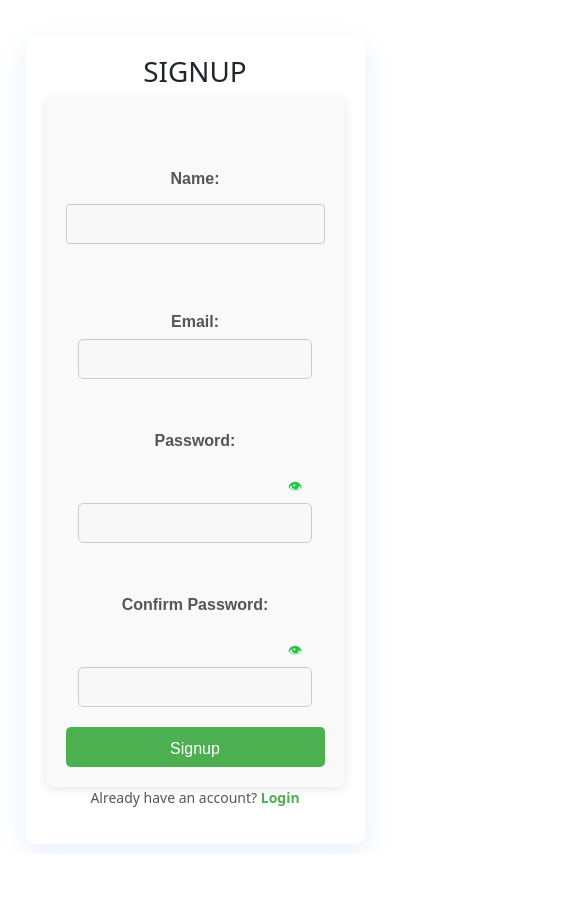
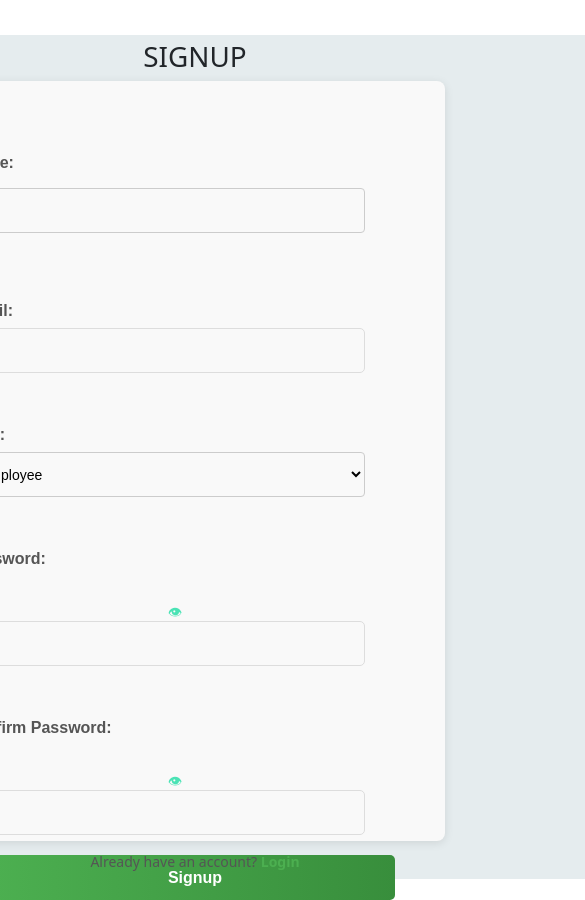
Before and after one commit to sarahmsoh/assetinventorymanagement, a React (Create React App) app in the folder assetinventorymanagement/: page /signup in a window 390 px wide. Shown: the whole page, 585 px wide, since content can reach past the window. Before the commit the page ends 854 px from the top, so only its background shows below. Built offline with nearby package versions, Linux system fonts and the light colour scheme.

Commit message:
employees updates

```diff
--- a/assetinventorymanagement/src/App.js
+++ b/assetinventorymanagement/src/App.js
@@ -22,6 +22,7 @@ import AssetManagement from './manager/AssetManagement/AssetManagent';
 import AssertAllocationTable from './manager/AssetAllocation/AssetAllocationTable';
 import PendingRequestsTable from './manager/RequestManagement/ApproveRequestModal';
 import CompletedRequestTable from './manager/RequestManagement/CompletedRequestsTable';
+import sidebar from './employees/components/Sidebar';
 import Header from './admin/components/Header';
 
 
@@ -62,6 +63,7 @@ const App = () => {
         <Route path="/manager/dashboard" element={<Dashboard />} /> */}
 
         {/* Forms */}
+        <Route path="/sidebar" element={<sidebar />} />
         <Route path="/requestform" element={<RequestForm />} />
         <Route path="/repairform" element={<RepairForm />} />
         <Route path="/assetallocation" element={<AllocationForm />} />
--- a/assetinventorymanagement/src/employees/components/RepairForm.js
+++ b/assetinventorymanagement/src/employees/components/RepairForm.js
@@ -1,5 +1,6 @@
 import React, { useState } from 'react';
 import './RepairForm.css';
+
 
 const EmployeeRepairForm = () => {
   const [formData, setFormData] = useState({
--- a/assetinventorymanagement/src/employees/components/RequestForm.css
+++ b/assetinventorymanagement/src/employees/components/RequestForm.css
@@ -12,18 +12,19 @@ body {
 
   h2 {
     text-align: center;
-    font-size: 24px;
-    color: hsl(187, 87%, 46%);
+    font-size: 30px;
+    color: hwb(187 6% 14%);
     ;
   }
 
   form {
-    background-color: hwb(189 18% 8%);
+    background-color: hwb(187 93% 4%);
     padding: 20px;
-    border-radius: 8px;
+    border-radius: 10px;
     box-shadow: 0 4px 8px rgba(0, 0, 0, 0.1);
-    width: 100%;
-    max-width: 500px;
+    width: 1000px;
+    height: 90vh;
+
   }
 
   /* Form elements */
--- a/assetinventorymanagement/src/employees/components/RequestForm.js
+++ b/assetinventorymanagement/src/employees/components/RequestForm.js
@@ -1,5 +1,8 @@
 import React, { useState } from 'react';
 import './RequestForm.css';
+
+
+
 const RequestForm = () => {
   const [employeeName, setEmployeeName] = useState('');
   const [reason, setReason] = useState('');
--- a/assetinventorymanagement/src/employees/components/Requests.js
+++ b/assetinventorymanagement/src/employees/components/Requests.js
@@ -1,6 +1,7 @@
 import React, { useState, useEffect } from 'react';
 import { fetchRequests } from './api';
 import './api.css';
+
 
 const Requests = () => {
   const [requests, setRequests] = useState([]);
@@ -16,7 +17,7 @@ const Requests = () => {
 
   return (
     <div className="api-container">
-      <h1>Requests</h1>
+      <h1>Your Requests</h1>
       <div className="api-list">
         {requests.length === 0 ? (
           <p>No requests available.</p>
--- a/assetinventorymanagement/src/employees/components/Signup.css
+++ b/assetinventorymanagement/src/employees/components/Signup.css
@@ -1,34 +1,32 @@
 /* Global Styles */
 body {
-  font-family: 'Arial', sans-serif;
-  background-color: #f4f7fa;
+  font-family: 'Poppins', sans-serif;
+  background-color: #11bed4;
   margin: 0;
   padding: 0;
   display: flex;
   justify-content: center;
   align-items: center;
-  height: 100vh;  /* Full height */
+  height: 50vh;
   color: #333;
 }
 
 /* Signup Container */
 .signup-container {
-  max-width: 450px;
-  width: 100%;
-  margin: 10px auto;
-  padding: 40px;
-  background-color: #fff;
-  border-radius: 10px;
-  box-shadow: 0 10px 30px rgba(23, 121, 212, 0.1);
-  display: flex;
+  width: 800px;
+  height: 100vh;
+  padding: 20px;
+  background: rgb(229, 236, 238);
+  display: block;
   flex-direction: column;
+  justify-content: center;
   align-items: center;
   text-align: center;
 }
 
 /* Heading */
 h1 {
-  font-size: 28px;
+  font-size: 32px;
   color: #4CAF50;
   margin-bottom: 20px;
   font-weight: bold;
@@ -39,7 +37,9 @@ h1 {
 .form-group {
   margin-bottom: 20px;
   width: 100%;
+  max-width: 400px;
   position: relative;
+  text-align: left;
 }
 
 /* Label Styling */
@@ -48,86 +48,82 @@ label {
   margin-bottom: 8px;
   font-weight: bold;
   font-size: 16px;
-  color: #555;
+  color: #444;
 }
 
 /* Input Fields */
 input[type="text"],
 input[type="text"],
+input[type="text"],
 input[type="email"],
-input[type="password"] {
-  width: 90%;
+input[type="password"],
+select {
+  width: 100%;
   height: 45px;
-  padding: 10px;
+  padding: 3px;
   font-size: 16px;
-  border: 1px solid #ccc;
+  border: 1px solid #ddd;
   border-radius: 5px;
-  background-color: #f8f8f8;
-  transition: border 0.3s ease, box-shadow 0.3s ease;
-  padding-right: 40px; /* Space for toggle button */
+  background-color: #f9f9f9;
+  transition: 0.3s;
+  padding-left: 50px;
 }
 
 /* Input Focus Effects */
-input[type="text"]:focus,
-input[type="text"]:focus,
-input[type="email"]:focus,
-input[type="password"]:focus {
+input:focus, select:focus {
   border-color: #4CAF50;
-  box-shadow: 0 0 8px rgba(76, 175, 80, 0.3);
+  box-shadow: 0 0 10px rgba(76, 175, 80, 0.3);
   outline: none;
 }
 
 /* Password Toggle Button */
 .password-toggle {
   position: absolute;
-  /* right: 30px; */
-  left: 100px;
+  left: 10px;
   top: 50%;
   transform: translateY(-50%);
   background: none;
   border: none;
   font-size: 16px;
   cursor: pointer;
-  color: hwb(132 15% 23%);
+  color: hwb(162 29% 11%);
   transition: color 0.3s ease;
 }
 
-/* Password Toggle Hover */
 .password-toggle:hover {
-  color: hsl(160, 89%, 26%);
-  /* left: 10px;
-  top: 50%; */
-  /* width: 20px; */
-
+  color: #388e3c;
 }
 
 /* Submit Button */
 button[type="submit"] {
   width: 100%;
+  max-width: 400px;
   height: 45px;
-  background-color: #4CAF50;
-  color: #fff;
+  background: linear-gradient(90deg, #4CAF50, #388e3c);
+  color: white;
   font-size: 16px;
   border: none;
   border-radius: 5px;
   cursor: pointer;
-  transition: background-color 0.3s ease, transform 0.2s ease;
+  transition: 0.3s;
+  font-weight: bold;
 }
 
 button[type="submit"]:hover {
-  background-color: #388e3c;
+  background: linear-gradient(90deg, #388e3c, #2c6b2f);
   transform: translateY(-2px);
 }
 
-button[type="submit"]:active {
-  background-color: #2c6b2f;
-  transform: translateY(2px);
+button[type="submit"]:disabled {
+  background: #ccc;
+  cursor: not-allowed;
 }
 
 /* Already have an account text */
 p {
   margin-top: 15px;
   font-size: 14px;
+  padding: 10px;
 }
 
 p a {
@@ -141,15 +137,13 @@ p a:hover {
 }
 
 /* Responsive Design */
-@media (max-width: 480px) {
+@media (max-width: 500px) {
   .signup-container {
-    padding: 20px;
+    padding: 5px;
   }
-  input[type="text"],
-  input[type="email"],
-  input[type="password"],
-  button[type="submit"] {
-    height: 40px;
+  input,
+  button {
+    height: 30px;
   }
   .password-toggle {
     font-size: 14px;
--- a/assetinventorymanagement/src/employees/components/Signup.js
+++ b/assetinventorymanagement/src/employees/components/Signup.js
@@ -8,6 +8,7 @@ function Signup() {
   const [email, setEmail] = useState('');
   const [password, setPassword] = useState('');
   const [confirmPassword, setConfirmPassword] = useState('');
+  const [role, setRole] = useState('employee');
   const [showPassword, setShowPassword] = useState(false);
   const [showConfirmPassword, setShowConfirmPassword] = useState(false);
   const [loading, setLoading] = useState(false);
@@ -29,7 +30,7 @@ function Signup() {
     setLoading(true);
 
     try {
-      const response = await axios.post(`${import.meta.env.VITE_API_URL}/signup`, { name, email, password });
+      const response = await axios.post(`${import.meta.env.VITE_API_URL}/signup`, { name, email, password, role });
       console.log(response.data);
       alert("Signup successful! Redirecting...");
       navigate('/dashboard');
@@ -45,82 +46,51 @@ function Signup() {
     <div className="signup-container">
       <h1>Signup</h1>
       <form onSubmit={handleSubmit}>
-        {/* Name Field */}
         <div className="form-group">
           <label>Name:</label>
-          <input
-            type="text"
-            value={name}
-            onChange={(e) => setName(e.target.value)}
-            required
-            autoComplete="name"
-          />
+          <input type="text" value={name} onChange={(e) => setName(e.target.value)} required autoComplete="name" />
         </div>
 
-        {/* Email Field */}
         <div className="form-group">
           <label>Email:</label>
-          <input
-            type="email"
-            value={email}
-            onChange={(e) => setEmail(e.target.value)}
-            required
-            autoComplete="email"
-          />
+          <input type="email" value={email} onChange={(e) => setEmail(e.target.value)} required autoComplete="email" />
         </div>
 
-        {/* Password Field */}
+        <div className="form-group">
+          <label>Role:</label>
+          <select value={role} onChange={(e) => setRole(e.target.value)} required>
+            <option value="admin">Admin</option>
+            <option value="manager">Manager</option>
+            <option value="employee">Employee</option>
+          </select>
+        </div>
+
         <div className="form-group relative">
           <label>Password:</label>
           <div className="password-container">
-            <input
-              type={showPassword ? 'text' : 'password'}
-              value={password}
-              onChange={(e) => setPassword(e.target.value)}
-              required
-              autoComplete="new-password"
-              minLength="6"
-            />
-            <button
-              type="button"
-              className="password-toggle"
-              onClick={() => setShowPassword(!showPassword)}
-            >
+            <button type="button" className="password-toggle" onClick={() => setShowPassword(!showPassword)}>
               {showPassword ? '🙈' : '👁'}
             </button>
+            <input type={showPassword ? 'text' : 'password'} value={password} onChange={(e) => setPassword(e.target.value)} required autoComplete="new-password" minLength="6" />
           </div>
         </div>
 
-        {/* Confirm Password Field */}
         <div className="form-group relative">
           <label>Confirm Password:</label>
           <div className="password-container">
-            <input
-              type={showConfirmPassword ? 'text' : 'password'}
-              value={confirmPassword}
-              onChange={(e) => setConfirmPassword(e.target.value)}
-              required
-              autoComplete="new-password"
-            />
-            <button
-              type="button"
-              className="password-toggle"
-              onClick={() => setShowConfirmPassword(!showConfirmPassword)}
-            >
+            <button type="button" className="password-toggle" onClick={() => setShowConfirmPassword(!showConfirmPassword)}>
               {showConfirmPassword ? '🙈' : '👁'}
             </button>
+            <input type={showConfirmPassword ? 'text' : 'password'} value={confirmPassword} onChange={(e) => setConfirmPassword(e.target.value)} required autoComplete="new-password" />
           </div>
         </div>
 
-        {/* Signup Button */}
         <button type="submit" disabled={loading}>
           {loading ? 'Signing Up...' : 'Signup'}
         </button>
       </form>
 
-      <p>
-        Already have an account? <Link to="/login">Login</Link>
-      </p>
+      <p>Already have an account? <Link to="/login">Login</Link></p>
     </div>
   );
 }
--- a/assetinventorymanagement/src/employees/components/api.css
+++ b/assetinventorymanagement/src/employees/components/api.css
@@ -11,7 +11,8 @@ body {
 }
 
 .api-container {
-    width: 100%;
+  width: 900px;
+  height: 100vh;
   max-width: 1000px;
   margin: 20px;
   padding: 30px;
@@ -28,7 +29,7 @@ body {
 /* Heading */
 .api-container h1 {
   font-size: 32px;
-    color: #1e3d58;
+  color: #0a84f0;
   text-align: center;
   margin-bottom: 20px;
 }
@@ -68,13 +69,14 @@ body {
 /* Strong elements to highlight labels */
 .api-item p strong {
   color: #007bff;
+  font-size: larger;
   font-weight: bold;
 }
 
 /* Status (color coding) */
 .status {
   font-weight: bold;
-    color: #007bff;
+  color: #0eb4dd;
 }
 
 /* Date Style */
```
Also changed, not shown: assetinventorymanagement/src/employees/components/Login.css (+25 -71 lines), assetinventorymanagement/src/employees/components/Login.js (+5 -33 lines), assetinventorymanagement/src/employees/components/RepairForm.css (+5 -5 lines). Lines whose indentation alone changed are shown as unchanged.
